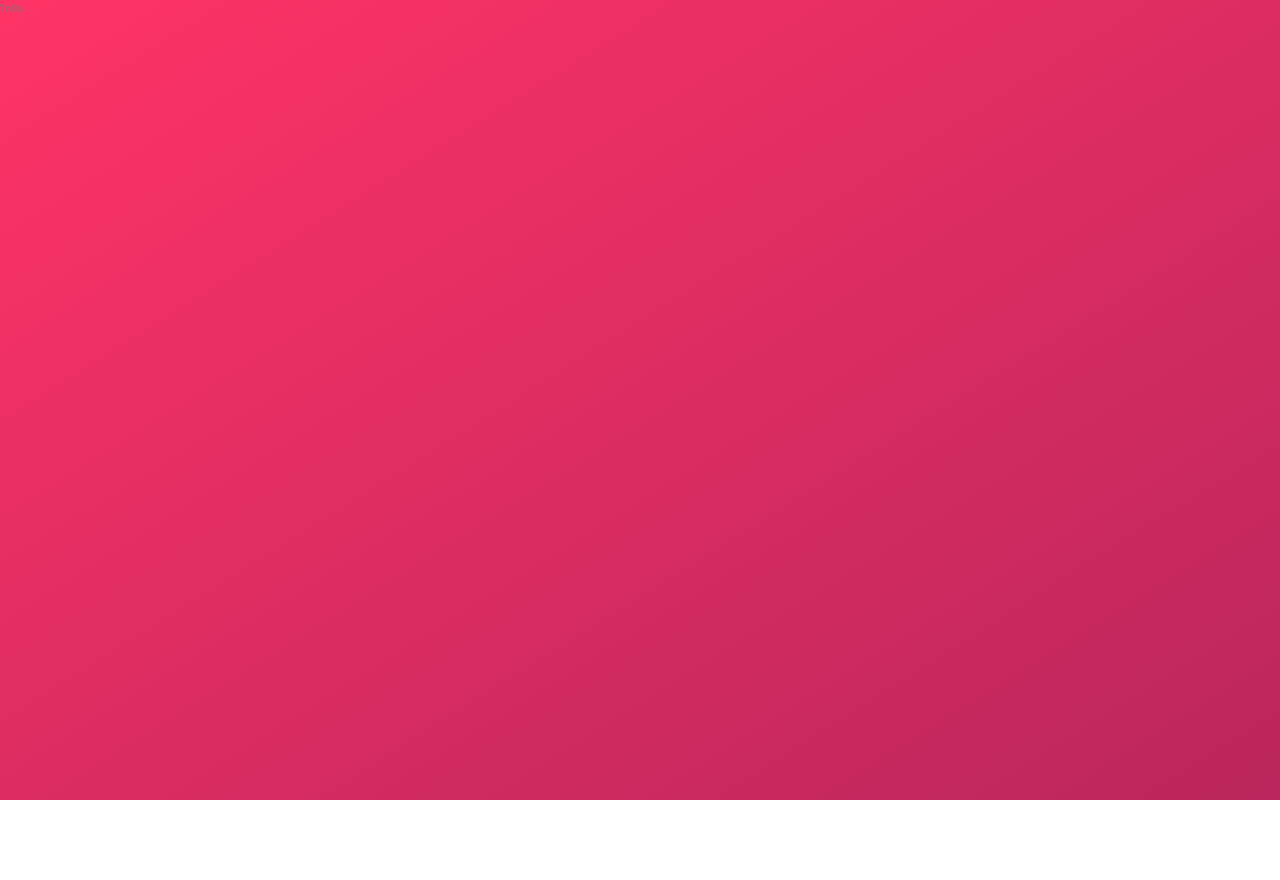
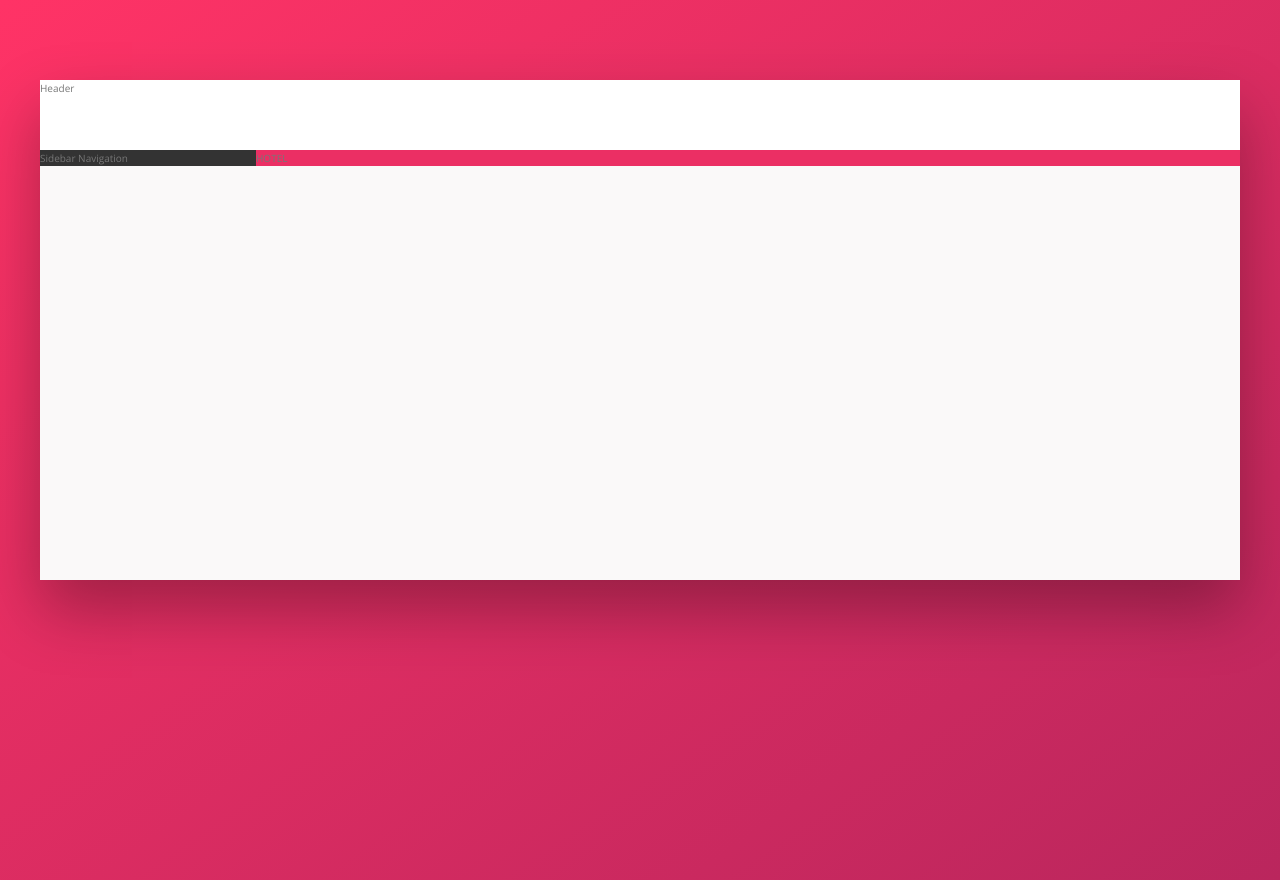
Before and after one commit to shaonkabir8/trillo, a website: page index.html in a window 1280 px wide. Before the commit the page ends 800 px from the top, so only its background shows below. Drawn offline with nearby package versions, Linux system fonts and the light colour scheme.

Commit message:
refactor(layout): add initial layout for trillo app

```diff
--- a/index.html
+++ b/index.html
@@ -11,6 +11,18 @@
         <title>trillo &mdash; Your all-in-one booking app</title>
     </head>
     <body>
-        Trillo
+        <div class="container">
+            <header class="header">
+                Header
+            </header>
+            <div class="content">
+                <nav class="sidebar">
+                    Sidebar Navigation
+                </nav>
+                <main class="hotel-view">
+                    HOTEL
+                </main>
+            </div>
+        </div>
     </body>
 </html>
--- a/sass/_base.scss
+++ b/sass/_base.scss
@@ -20,6 +20,9 @@
     --color-grey-dark-1: #333;
     --color-grey-dark-2: #777;
     --color-grey-dark-3: #999;
+
+
+    --box-shadow-dark: 0 3rem 6rem rgba(0,0,0 ,.3)
 }
 
 
--- a/sass/_layout.scss
+++ b/sass/_layout.scss
@@ -0,0 +1,35 @@
+
+
+.container {
+    background-color: var(--color-grey-light-1);
+    max-width: 120rem;
+    margin: 8rem auto;
+    box-shadow: var(--box-shadow-dark);
+
+    min-height: 50rem;
+}
+
+
+.header {
+    height: 7rem;
+    background-color: #fff;
+    border-bottom: var(--color-grey-light-2);
+}
+
+
+.content {
+    display: flex;
+}
+
+.sidebar {
+    background-color: var(--color-grey-dark-1);
+
+    flex: 0 0 18%;
+
+    // flex: flex-grow flex-shrink flex-basic;
+}
+
+.hotel-view {
+    background-color: var(--color-primary);
+    flex: 1;
+}
```
Also changed, not shown: css/style.css.
